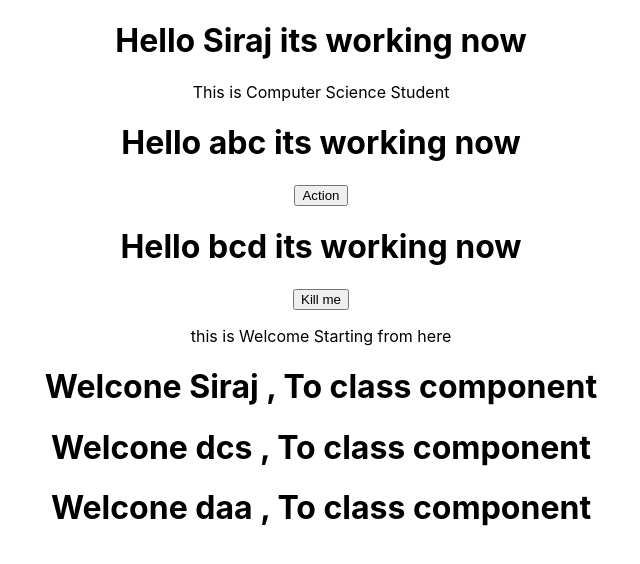
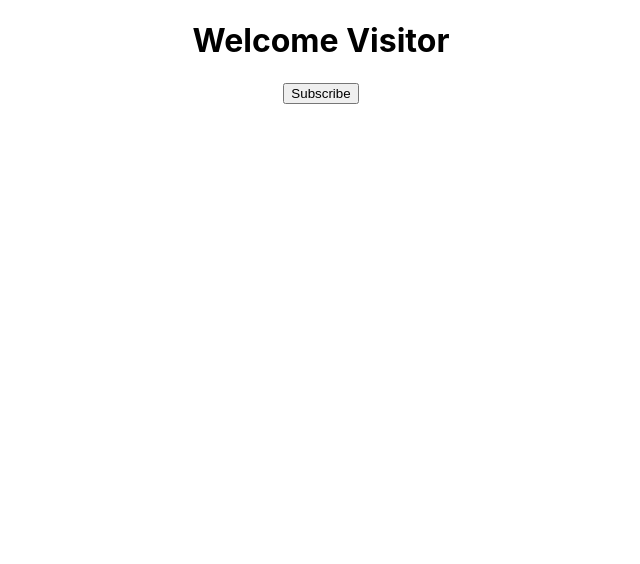
Before and after one commit to Siraja704/Practice, a React (Create React App) app: page / in a window 1280 px wide. Shown: the top 564 px of the page, without its empty margins (319-959 px from the left). Built offline with nearby package versions, Linux system fonts and the light colour scheme.

Commit message:
added the state function for class

```diff
--- a/src/App.js
+++ b/src/App.js
@@ -3,11 +3,13 @@ import "./App.css";
 import Greet from "./commonents/Greet";
 import Welcome from "./commonents/Welcome";
 import Hello123 from "./commonents/hello";
+import Message from "./commonents/Message";
 
 function App() {
   return (
     <div className="App">
-      <Greet Name="Siraj">
+      <Message />
+      {/* <Greet Name="Siraj">
         <p>This is Computer Science Student</p>
       </Greet>
 
@@ -25,7 +27,7 @@ function App() {
       <Welcome Name="dcs" />
       <Welcome Name="daa" />
 
-      {/* <Hello123 /> */}
+      <Hello123 /> */}
     </div>
   );
 }
--- /dev/null
+++ b/src/commonents/Message.js
@@ -0,0 +1,28 @@
+import { Component } from "react";
+import react from "react";
+
+class Message extends Component {
+  constructor() {
+    super();
+    this.state = {
+      message: " Welcome Visitor",
+    };
+  }
+
+  onchange() {
+    this.setState({
+      message: "Thank you for Subscribing",
+    });
+  }
+
+  render() {
+    return (
+      <div>
+        <h1>{this.state.message}</h1>
+        <button onClick={() => this.onchange()}>Subscribe</button>
+      </div>
+    );
+  }
+}
+
+export default Message;
```
